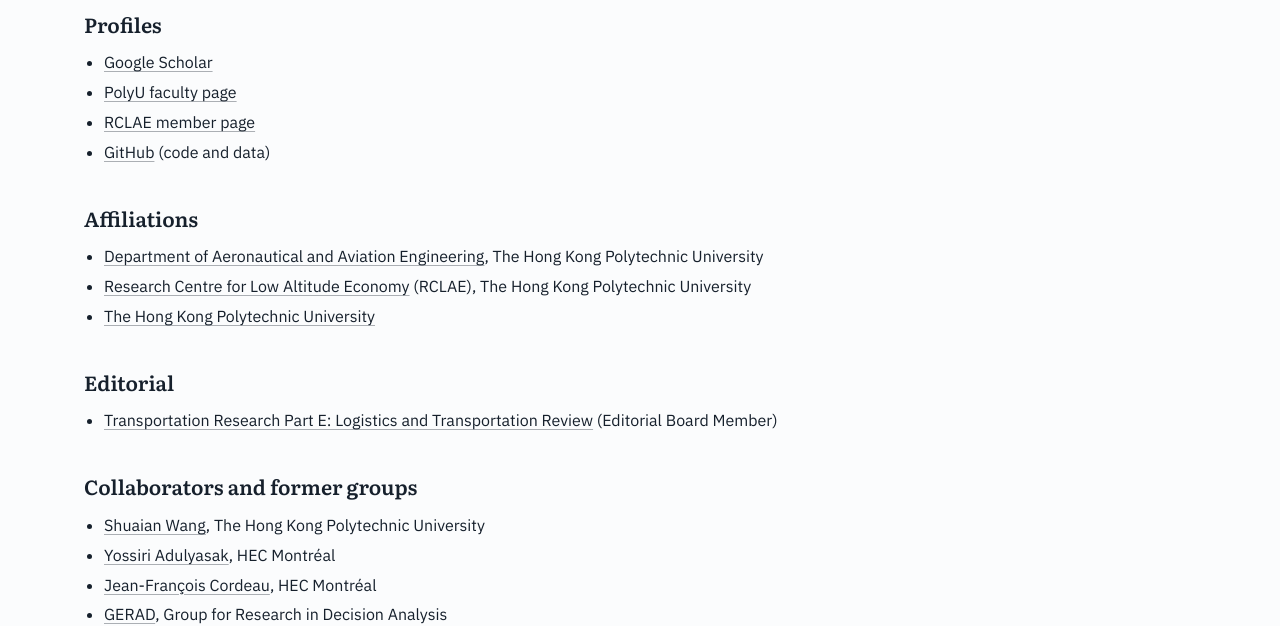
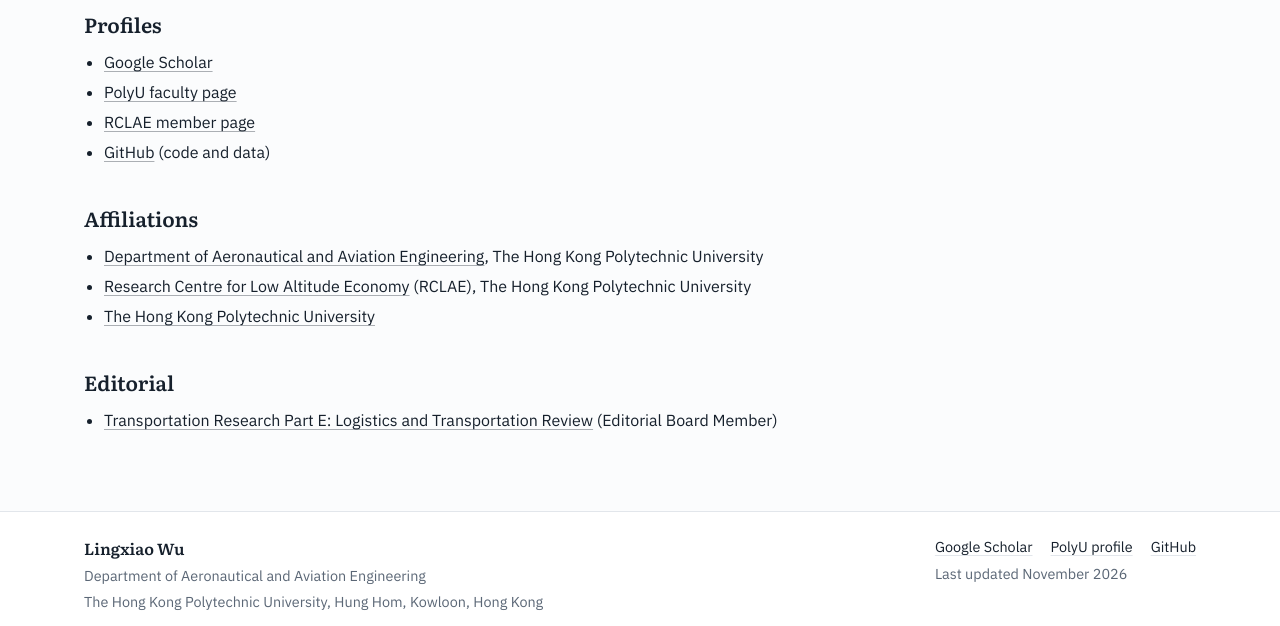
Before and after one commit to LingxiaoWu2021/LingxiaoWu2021.github.io, a plain HTML site: page links.html in a window 1280 px wide. Shown: the part 176-802 px from the top of the page. Drawn offline with Linux system fonts and the light colour scheme.

Commit message:
Add files via upload

```diff
--- a/links.html
+++ b/links.html
@@ -4,7 +4,7 @@
 <meta charset="utf-8">
 <meta name="viewport" content="width=device-width, initial-scale=1">
 <title>Links | Lingxiao Wu</title>
-<meta name="description" content="Profiles, affiliations and collaborators of Lingxiao Wu.">
+<meta name="description" content="Profiles and affiliations of Lingxiao Wu.">
 <link rel="preconnect" href="https://fonts.googleapis.com">
 <link rel="preconnect" href="https://fonts.gstatic.com" crossorigin>
 <link href="https://fonts.googleapis.com/css2?family=IBM+Plex+Sans:wght@400;500;600&family=Literata:opsz,wght@7..72,400;7..72,600&display=swap" rel="stylesheet" media="print" onload="this.media='all'">
@@ -36,14 +36,6 @@
   <li><a href="https://www.sciencedirect.com/journal/transportation-research-part-e-logistics-and-transportation-review/about/editorial-board">Transportation Research Part E: Logistics and Transportation Review</a> (Editorial Board Member)</li>
 </ul>
 
-<h2>Collaborators and former groups</h2>
-<ul>
-  <li><a href="https://www.polyu.edu.hk/lms/people/academic-staff/hans-wang/">Shuaian Wang</a>, The Hong Kong Polytechnic University</li>
-  <li><a href="https://y-adulyasak.github.io/">Yossiri Adulyasak</a>, HEC Montréal</li>
-  <li><a href="https://www.hec.ca/en/profs/jean-francois.cordeau.html">Jean-François Cordeau</a>, HEC Montréal</li>
-  <li><a href="https://www.gerad.ca/en/">GERAD</a>, Group for Research in Decision Analysis</li>
-</ul>
-
 </div></main>
 
 <footer class="site-foot"><div class="site-foot-inner">
```
